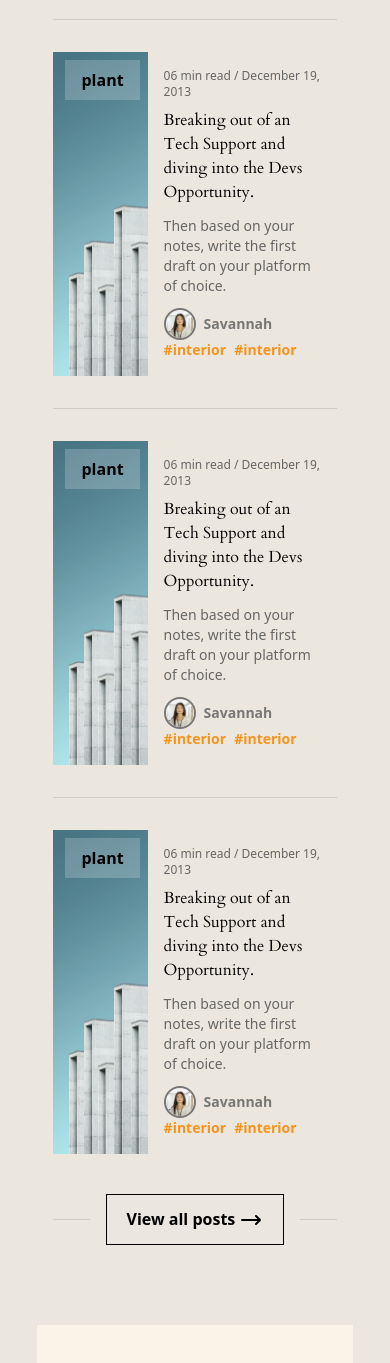
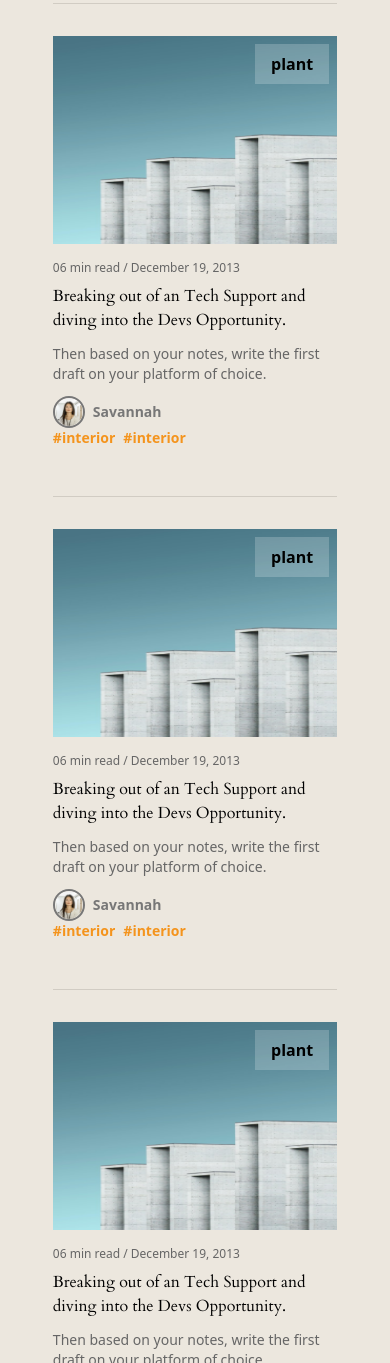
Before and after one commit to JakariaJishan/blog-temp-design, a website: page public/index.html in a window 390 px wide. Shown: the part 2446-3809 px from the top of the page. Drawn offline with nearby package versions, Linux system fonts and the light colour scheme.

Commit message:
modify recent posts

```diff
--- a/public/index.html
+++ b/public/index.html
@@ -599,24 +599,22 @@
         </div>
       </div>
     </section>
-
     <!-- featured post slider end -->
 
     <!-- recent blog section start -->
     <section>
-      <!-- component -->
       <div class="w-[90%] mx-auto my-10">
         <div class="w-[90%] mx-auto">
           <h2 class="font-marcellus text-3xl my-10">Recent Post's</h2>
-          <div class="grid grid-cols md:grid-cols-2 gap-8">
+          <div class="grid grid-cols lg:grid-cols-2 gap-8">
             <div
               class="border-t border-[#D1CCC3] hover:border-black group cursor-pointer hover:-translate-y-5 transition ease-linear delay-100"
             >
               <div class="md:flex mt-8">
-                <div class="w-1/3 relative">
+                <div class="md:w-1/3 relative">
                   <img
                     src="./images/blog-post1.png"
-                    class="object-fill h-full w-full"
+                    class="object-fill md:h-full md:w-full w-full h-52"
                     alt=""
                   />
                   <div
@@ -628,7 +626,7 @@
                     plant
                   </div>
                 </div>
-                <div class="w-2/3 p-4">
+                <div class="md:w-2/3 md:px-4 py-4 px-0">
                   <div>
                     <p class="text-xs text-[#666666]">
                       06 min read / December 19, 2013
@@ -676,11 +674,11 @@
             <div
               class="border-t border-[#D1CCC3] hover:border-black group cursor-pointer hover:-translate-y-5 transition ease-linear delay-100"
             >
-              <div class="flex mt-8">
-                <div class="w-1/3 relative">
+              <div class="md:flex mt-8">
+                <div class="md:w-1/3 relative">
                   <img
                     src="./images/blog-post1.png"
-                    class="object-fill object-center h-full w-full"
+                    class="object-fill md:h-full md:w-full w-full h-52"
                     alt=""
                   />
                   <div
@@ -692,7 +690,7 @@
                     plant
                   </div>
                 </div>
-                <div class="w-2/3 p-4">
+                <div class="md:w-2/3 md:px-4 py-4 px-0">
                   <div>
                     <p class="text-xs text-[#666666]">
                       06 min read / December 19, 2013
@@ -740,11 +738,11 @@
             <div
               class="border-t border-[#D1CCC3] hover:border-black group cursor-pointer hover:-translate-y-5 transition ease-linear delay-100"
             >
-              <div class="flex mt-8">
-                <div class="w-1/3 relative">
+              <div class="md:flex mt-8">
+                <div class="md:w-1/3 relative">
                   <img
                     src="./images/blog-post1.png"
-                    class="object-fill object-center h-full w-full"
+                    class="object-fill md:h-full md:w-full w-full h-52"
                     alt=""
                   />
                   <div
@@ -756,7 +754,7 @@
                     plant
                   </div>
                 </div>
-                <div class="w-2/3 p-4">
+                <div class="md:w-2/3 md:px-4 py-4 px-0">
                   <div>
                     <p class="text-xs text-[#666666]">
                       06 min read / December 19, 2013
@@ -804,11 +802,11 @@
             <div
               class="border-t border-[#D1CCC3] hover:border-black group cursor-pointer hover:-translate-y-5 transition ease-linear delay-100"
             >
-              <div class="flex mt-8">
-                <div class="w-1/3 relative">
+              <div class="md:flex mt-8">
+                <div class="md:w-1/3 relative">
                   <img
                     src="./images/blog-post1.png"
-                    class="object-fill object-center h-full w-full"
+                    class="object-fill md:h-full md:w-full w-full h-52"
                     alt=""
                   />
                   <div
@@ -820,7 +818,7 @@
                     plant
                   </div>
                 </div>
-                <div class="w-2/3 p-4">
+                <div class="md:w-2/3 md:px-4 py-4 px-0">
                   <div>
                     <p class="text-xs text-[#666666]">
                       06 min read / December 19, 2013
@@ -1068,7 +1066,7 @@
             slidesPerView: 2,
             spaceBetween: 50,
           },
-          768: {
+          1024: {
             slidesPerView: 3,
             spaceBetween: 50,
           },
```
Also changed, not shown: dist/output.css.
